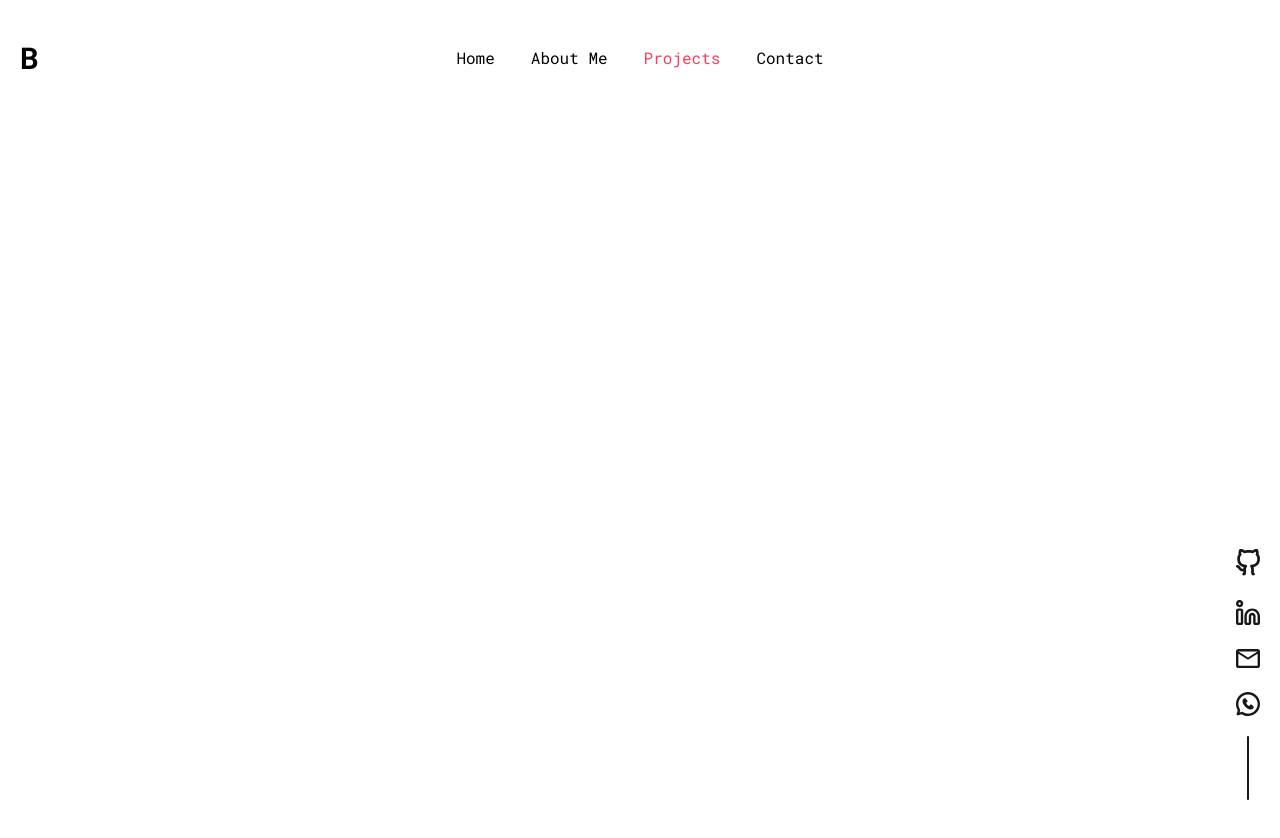
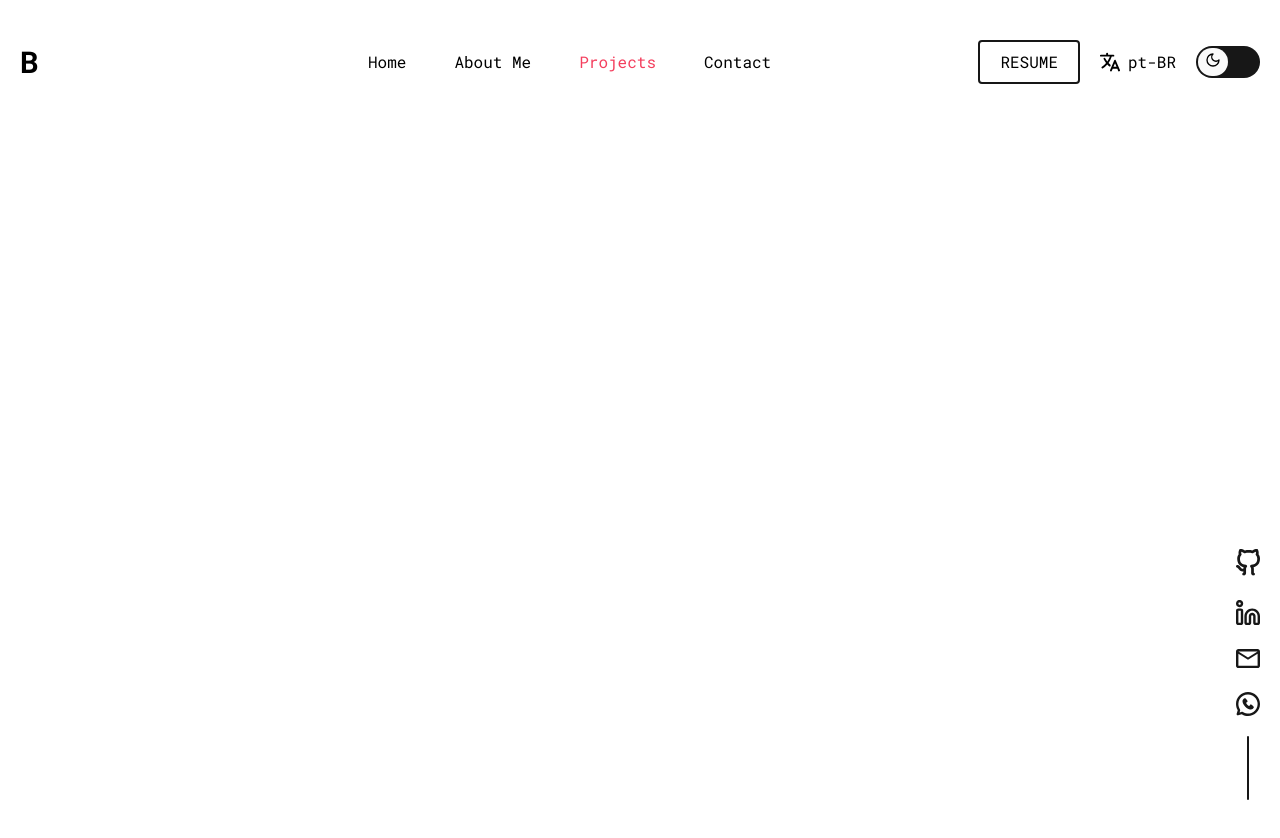
Before and after one commit to BrennoFruhauf/my-portfolio, a Next.js app: page /en-US in a window 1280 px wide. Shown: the top 838 px of the page. Built offline with nearby package versions, Linux system fonts and the light colour scheme.

Commit message:
refactor: split logic from nav component

```diff
--- a/src/components/NavBar.tsx
+++ b/src/components/NavBar.tsx
@@ -3,26 +3,53 @@
 import Link from 'next/link'
 
 import { useActiveMenuItem } from '@/hooks/useActiveMenuItem'
+import { useNav } from '@/hooks/useNav'
 import { MenuItem } from '@/types/types'
+
+import { Button } from './Button'
+import { Hamburguer } from './Hamburguer'
+import { LanguageButton } from './LanguageButton'
+import { ThemeSwitch } from './ThemeSwitch'
 
 type Props = {
   menuItems: MenuItem[]
+  resume: string
 }
 
-export function NavBar({ menuItems }: Props) {
+export function NavBar({ menuItems, resume }: Readonly<Props>) {
   const activeItem = useActiveMenuItem()
+  const { isOpen, handleCloseOnClick, handleToggleView } = useNav()
 
   return (
-    <nav className="flex gap-5 absolute left-1/2 -translate-x-1/2 font-mono">
+    <nav
+      className={`flex transition-colors duration-500 gap-10 flex-col items-center justify-between z-50 font-mono ${isOpen ? 'py-10 px-5 fixed top-0 left-0 bg-neutral-50 dark:bg-neutral-900 w-full min-h-dvh' : ''} lg:relative lg:flex-row lg:w-full lg:justify-end`}
+    >
+      <div className="flex self-end lg:hidden">
+        <Hamburguer isCheck={isOpen} onclick={handleToggleView} />
+      </div>
+
+      <div
+        className={`flex-col gap-10 items-center ${isOpen ? 'flex' : 'hidden'} lg:flex lg:flex-row lg:absolute lg:right-[40%] lg:gap-8`}
+      >
         {menuItems.map((item) => (
           <Link
             key={item.path}
             href={`#${item.path}`}
-          className={`p-2 hover:text-primary-500 transition-all duration-300 ${activeItem === item.path ? 'text-primary-500' : ''}`}
+            className={`p-2 hover:text-primary-500 hover:-translate-y-0.5 active:scale-90 transition-all duration-300 ${activeItem === item.path ? 'text-primary-500' : ''}`}
+            onClick={handleCloseOnClick}
           >
             {item.title}
           </Link>
         ))}
+      </div>
+
+      <div
+        className={`flex items-center gap-5 mb-auto ${isOpen ? 'flex' : 'hidden'} lg:flex`}
+      >
+        <Button text={resume} target="_blank" link="/resume" />
+        <LanguageButton />
+        <ThemeSwitch />
+      </div>
     </nav>
   )
 }
--- a/src/components/SideNavBar.tsx
+++ b/src/components/SideNavBar.tsx
@@ -1,8 +1,7 @@
 'use client'
 
-import { useEffect, useState } from 'react'
-
 import { useActiveMenuItem } from '@/hooks/useActiveMenuItem'
+import { useNav } from '@/hooks/useNav'
 import { MenuItem } from '@/types/types'
 
 import { IconButton } from './IconButton'
@@ -13,21 +12,7 @@ type Props = {
 
 export function SideNavBar({ menuItems }: Props) {
   const activeItem = useActiveMenuItem()
-  const [isActiveSideBar, setIsActiveSideBar] = useState(false)
-
-  useEffect(() => {
-    const handleSideMenu = () => {
-      const menuHeight = 124
-      const scrollPosition = window.scrollY
-
-      if (scrollPosition >= menuHeight) setIsActiveSideBar(true)
-      else setIsActiveSideBar(false)
-    }
-
-    handleSideMenu()
-    window.addEventListener('scroll', handleSideMenu)
-    return () => window.removeEventListener('scroll', handleSideMenu)
-  }, [])
+  const { isActiveSideBar } = useNav()
   return (
     <nav
       className={`sideBarMask fixed left-0 top-1/2  flex flex-col gap-5 px-2 py-3 text-neutral-50 transition-transform ${isActiveSideBar ? '-translate-y-1/2 translate-x-0' : '-translate-y-1/2 -translate-x-14'}`}
@@ -40,7 +25,8 @@ export function SideNavBar({ menuItems }: Props) {
           title={item.title}
           tooltipDirection="right"
           size={32}
-          color={`${activeItem === item.path ? 'fill-primary-500' : 'fill-neutral-50'}`}
+          color="fill-neutral-50"
+          active={activeItem === item.path}
         />
       ))}
     </nav>
--- /dev/null
+++ b/src/hooks/useNav.tsx
@@ -0,0 +1,47 @@
+import { useEffect, useState } from 'react'
+
+export function useNav() {
+  const breakpointOnMobileNav = 1024
+  const [pageWidth, setPageWidth] = useState(0)
+  const [isActiveSideBar, setIsActiveSideBar] = useState(false)
+  const [isOpen, setIsOpen] = useState(false)
+
+  const handleCloseOnClick = () => {
+    if (pageWidth < breakpointOnMobileNav) setIsOpen(false)
+  }
+
+  const handleToggleView = () => {
+    setIsOpen(!isOpen)
+  }
+
+  useEffect(() => {
+    const setCurrentWidth = () => setPageWidth(window.innerWidth)
+
+    const handleSideMenu = () => {
+      const menuHeight = 124
+      const scrollPosition = window.scrollY
+
+      if (scrollPosition >= menuHeight) setIsActiveSideBar(true)
+      else setIsActiveSideBar(false)
+    }
+
+    handleSideMenu()
+    window.addEventListener('resize', setCurrentWidth)
+    window.addEventListener('scroll', handleSideMenu)
+    return () => {
+      window.removeEventListener('resize', setCurrentWidth)
+      window.removeEventListener('scroll', handleSideMenu)
+    }
+  }, [])
+
+  useEffect(() => {
+    if (isOpen && pageWidth >= breakpointOnMobileNav) setIsOpen(false)
+  }, [isOpen, pageWidth, breakpointOnMobileNav])
+
+  useEffect(() => {
+    if (isOpen) document.body.style.overflow = 'hidden'
+    else document.body.style.overflow = 'auto'
+  }, [isOpen])
+
+  return { isOpen, isActiveSideBar, handleCloseOnClick, handleToggleView }
+}
```
Lines whose indentation alone changed are shown as unchanged.
